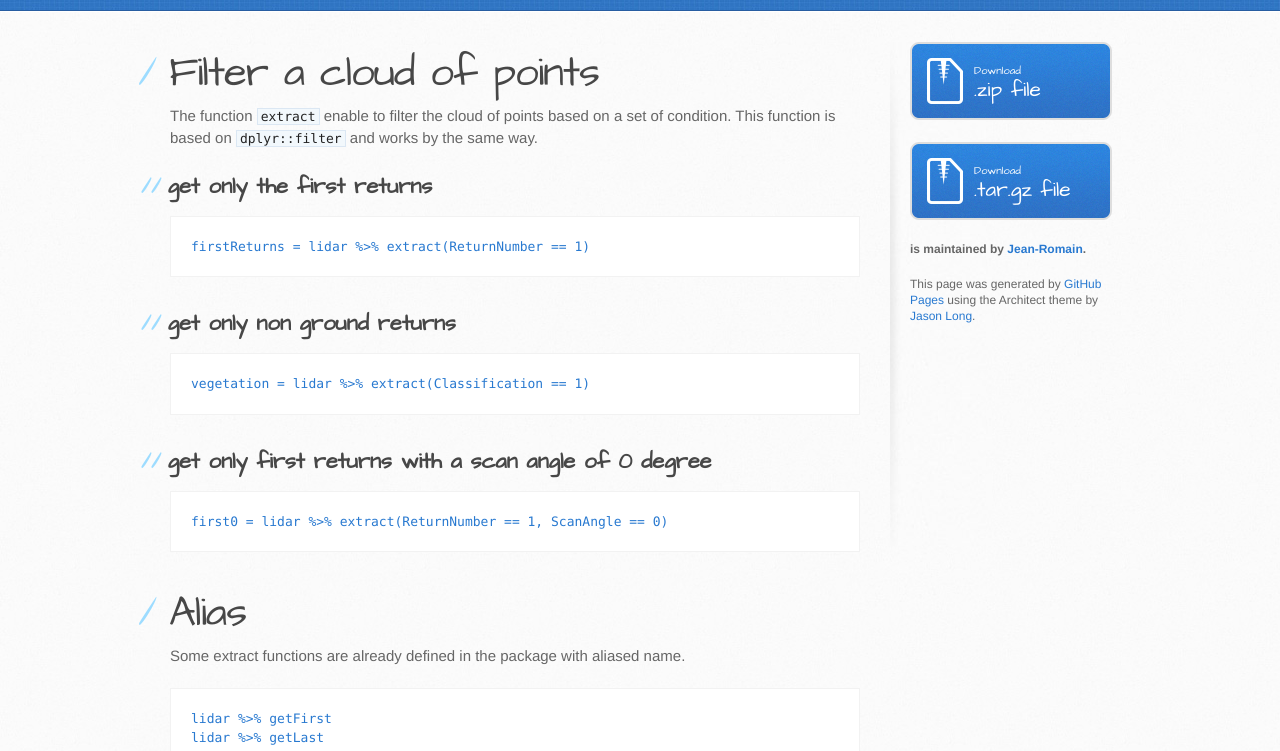
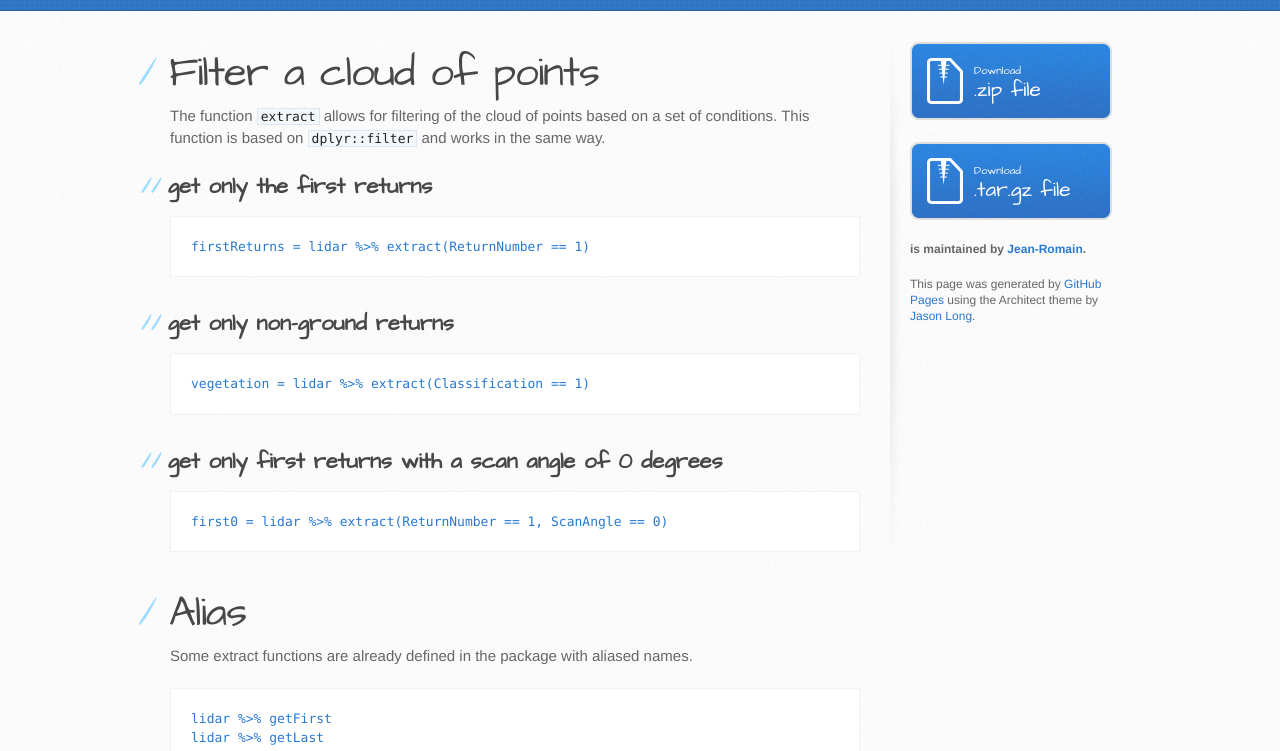
Before and after one commit to r-lidar/lidR, a Jekyll site: the page built from extract.md, in a window 1280 px wide. Shown: the part 258-1009 px from the top of the page. Built offline with Jekyll 4.4.1, drawn with Linux system fonts in a browser that asks for light colours.

Commit message:
Fix typos

```diff
--- a/extract.md
+++ b/extract.md
@@ -3,23 +3,23 @@ layout: default
 title: Filter a cloud of points
 ---
 
-The function `extract` enable to filter the cloud of points based on a set of condition. This function is based on `dplyr::filter` and works by the same way.
+The function `extract` allows for filtering of the cloud of points based on a set of conditions. This function is based on `dplyr::filter` and works in the same way.
 
 ## get only the first returns
 
     firstReturns = lidar %>% extract(ReturnNumber == 1)
 
-## get only non ground returns
+## get only non-ground returns
 
     vegetation = lidar %>% extract(Classification == 1)
 
-## get only first returns with a scan angle of 0 degree
+## get only first returns with a scan angle of 0 degrees
 
     first0 = lidar %>% extract(ReturnNumber == 1, ScanAngle == 0)
 
 # Alias
 
-Some extract functions are already defined in the package with aliased name.
+Some extract functions are already defined in the package with aliased names.
 
     lidar %>% getFirst
     lidar %>% getLast
```
Also changed, not shown: canopy.md (+1 -1 lines), classifyFromShapefile.md (+3 -3 lines), clip.md (+2 -2 lines).
